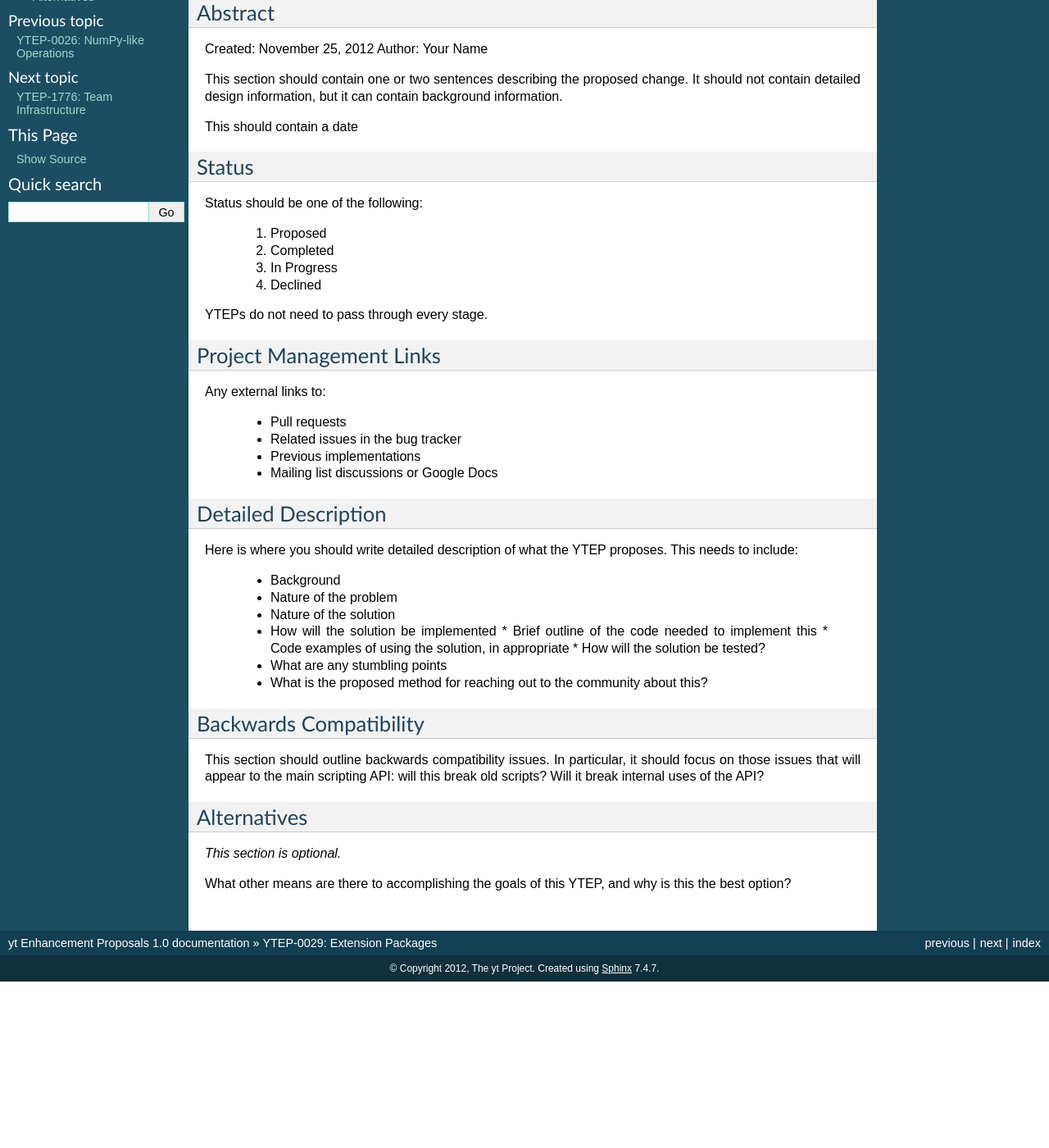
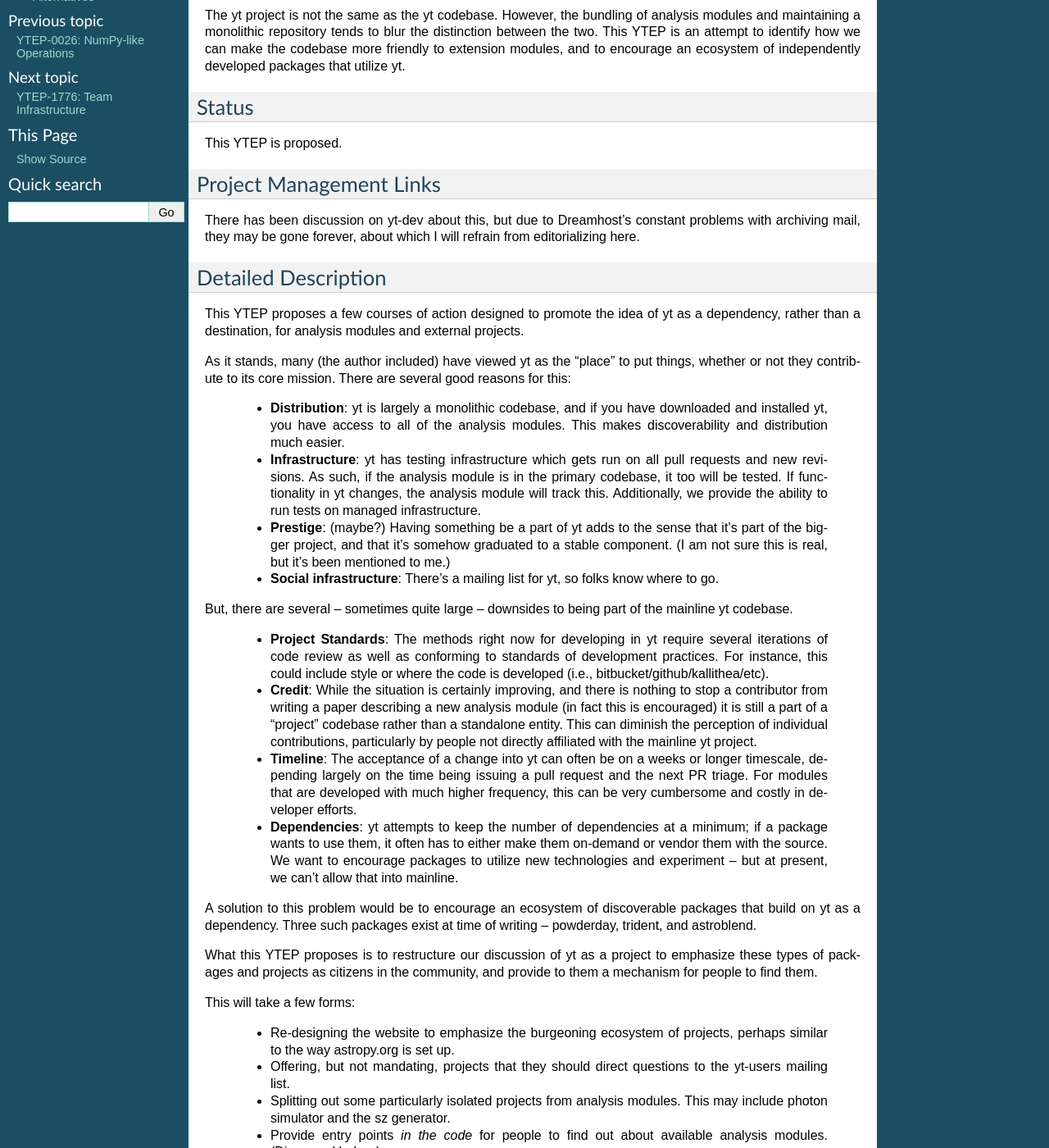
Before and after one commit to yt-project/ytep, a Sphinx documentation site: the page built from source/YTEPs/YTEP-0029.rst, in a window 1280 px wide and 1400 px high, scrolled down 214 px. Shown: the whole window at 82% size. Built offline with Sphinx 7.4.7, drawn with Linux system fonts in a browser that asks for light colours; formulas are drawn with MathJax 3; before the commit the page ends 1411 px from its top, so only the background shows below that; some of the changed text lies outside the part shown.

Commit message:
Filling out YTEP.

```diff
--- a/source/YTEPs/YTEP-0029.rst
+++ b/source/YTEPs/YTEP-0029.rst
@@ -1,76 +1,131 @@
 YTEP-0029: Extension Packages
 =============================
-
-To write a YTEP, copy this template to the next numerical number, add it to the
-repository, and issue a pull request.  Discussion of the YTEP will occur either
-on the mailing list (for large-scale changes) or in the PR itself (small items,
-such as formatting).
-
-This document has been patterned after the Matplotlib Enhancement Proposal
-Template (found `here
-<https://github.com/matplotlib/matplotlib/wiki/MEPTemplate>`_.)
 
 Abstract
 --------
 
-Created: November 25, 2012
-Author: Your Name
+Created: January 25, 2016
 
-This section should contain one or two sentences describing the proposed
-change.  It should not contain detailed design information, but it can contain
-background information.
+Author: Matthew Turk
 
-This should contain a date
+The yt project is not the same as the yt codebase.  However, the bundling of
+analysis modules and maintaining a monolithic repository tends to blur the
+distinction between the two.  This YTEP is an attempt to identify how we can
+make the codebase more friendly to extension modules, and to encourage an
+ecosystem of independently developed packages that utilize yt.
 
 Status
 ------
 
-Status should be one of the following:
-
- #. Proposed
- #. Completed
- #. In Progress
- #. Declined
-
-YTEPs do not need to pass through every stage.
+This YTEP is proposed.
 
 Project Management Links
 ------------------------
 
-Any external links to:
-
-  * Pull requests
-  * Related issues in the bug tracker
-  * Previous implementations
-  * Mailing list discussions or Google Docs
+There has been discussion on yt-dev about this, but due to Dreamhost's constant
+problems with archiving mail, they may be gone forever, about which I will
+refrain from editorializing here.
 
 Detailed Description
 --------------------
 
-Here is where you should write detailed description of what the YTEP proposes.
-This needs to include:
+This YTEP proposes a few courses of action designed to promote the idea of yt
+as a dependency, rather than a destination, for analysis modules and external
+projects.
 
-  * Background
-  * Nature of the problem
-  * Nature of the solution
-  * How will the solution be implemented
-    * Brief outline of the code needed to implement this
-    * Code examples of using the solution, in appropriate
-    * How will the solution be tested?
-  * What are any stumbling points
-  * What is the proposed method for reaching out to the community about this?
+As it stands, many (the author included) have viewed yt as the "place" to put
+things, whether or not they contribute to its core mission.  There are several
+good reasons for this:
+
+ * **Distribution**: yt is largely a monolithic codebase, and if you have
+   downloaded and installed yt, you have access to all of the analysis modules.
+   This makes discoverability and distribution much easier.
+ * **Infrastructure**: yt has testing infrastructure which gets run on all pull
+   requests and new revisions.  As such, if the analysis module is in the
+   primary codebase, it too will be tested.  If functionality in yt changes,
+   the analysis module will track this.  Additionally, we provide the ability
+   to run tests on managed infrastructure.
+ * **Prestige**: (maybe?)  Having something be a part of yt adds to the sense
+   that it's part of the bigger project, and that it's somehow graduated to a
+   stable component.  (I am not sure this is real, but it's been mentioned to
+   me.)
+ * **Social infrastructure**: There's a mailing list for yt, so folks know
+   where to go.
+
+But, there are several -- sometimes quite large -- downsides to being part of
+the mainline yt codebase.
+
+ * **Project Standards**: The methods right now for developing in yt require
+   several iterations of code review as well as conforming to standards of
+   development practices.  For instance, this could include style or where the
+   code is developed (i.e., bitbucket/github/kallithea/etc).
+ * **Credit**: While the situation is certainly improving, and there is nothing
+   to stop a contributor from writing a paper describing a new analysis module
+   (in fact this is encouraged) it is still a part of a "project" codebase
+   rather than a standalone entity.  This can diminish the perception of
+   individual contributions, particularly by people not directly affiliated
+   with the mainline yt project.
+ * **Timeline**: The acceptance of a change into yt can often be on a weeks or
+   longer timescale, depending largely on the time being issuing a pull request
+   and the next PR triage.  For modules that are developed with much higher
+   frequency, this can be very cumbersome and costly in developer efforts.
+ * **Dependencies**: yt attempts to keep the number of dependencies at a
+   minimum; if a package wants to use them, it often has to either make them
+   on-demand or vendor them with the source.  We want to encourage packages to
+   utilize new technologies and experiment -- but at present, we can't allow
+   that into mainline.
+
+A solution to this problem would be to encourage an ecosystem of discoverable
+packages that build on yt as a dependency.  Three such packages exist at time
+of writing -- powderday, trident, and astroblend.
+
+What this YTEP proposes is to restructure our discussion of yt as a project to
+emphasize these types of packages and projects as citizens in the community,
+and provide to them a mechanism for people to find them.
+
+This will take a few forms:
+
+ * Re-designing the website to emphasize the burgeoning ecosystem of projects,
+   perhaps similar to the way astropy.org is set up.
+ * Offering, but not mandating, projects that they should direct questions to
+   the yt-users mailing list.
+ * Splitting out some particularly isolated projects from analysis modules.
+   This may include photon simulator and the sz generator.
+ * Provide entry points *in the code* for people to find out about available
+   analysis modules.  (Discussed below.)
+ * Utilize intersphinx documentation links for analysis modules, *or* offer to
+   host documentation on the main yt homepage.
+ * Determine mechanisms for recognizing projects as extensions, independent,
+   related, etc.
+
+At present, people can find analysis modules by doing something like:::
+
+   >>> dir(yt.amods)
+
+This returns a list of analysis modules.  This could be extended to *also*
+parse a small list of known external projects which could be installed.
+Importing one that was not installed would report that it wasn't installed and
+describe a method for installing it.
+
+Depending on the type of project, we may want to distinguish between yt
+extensions and projects that share the yt ecosystem.  For the former, we could
+evaluate using ``yt.extension`` as the namespace, if ``yt.analysis_module`` is
+not appropriate.  This would then provide (similar to how Flask `manages
+extension modules <http://flask.pocoo.org/docs/0.10/extensiondev/>`_) a naming
+scheme (say, ``ytext_projectname``) that would be imported into
+``yt.extension``.  This is not necessary, but is a possibility within the scope
+of this YTEP.
 
 Backwards Compatibility
 -----------------------
 
-This section should outline backwards compatibility issues.  In particular, it
-should focus on those issues that will appear to the main scripting API: will
-this break old scripts?  Will it break internal uses of the API?
+If we split out existing modules, they would need to be API compatible.  We
+would also want to make sure that they are well-supported by our
+infrastructure.
 
 Alternatives
 ------------
 
-*This section is optional.*
-
-What other means are there to accomplishing the goals of this YTEP, and why is
-this the best option?
+One possible alternative would be to make the ``yt.analysis_modules`` namespace
+a free-for-all of modifications, with much shorter timescales and essentially
+autonomous operation by developers.
```
